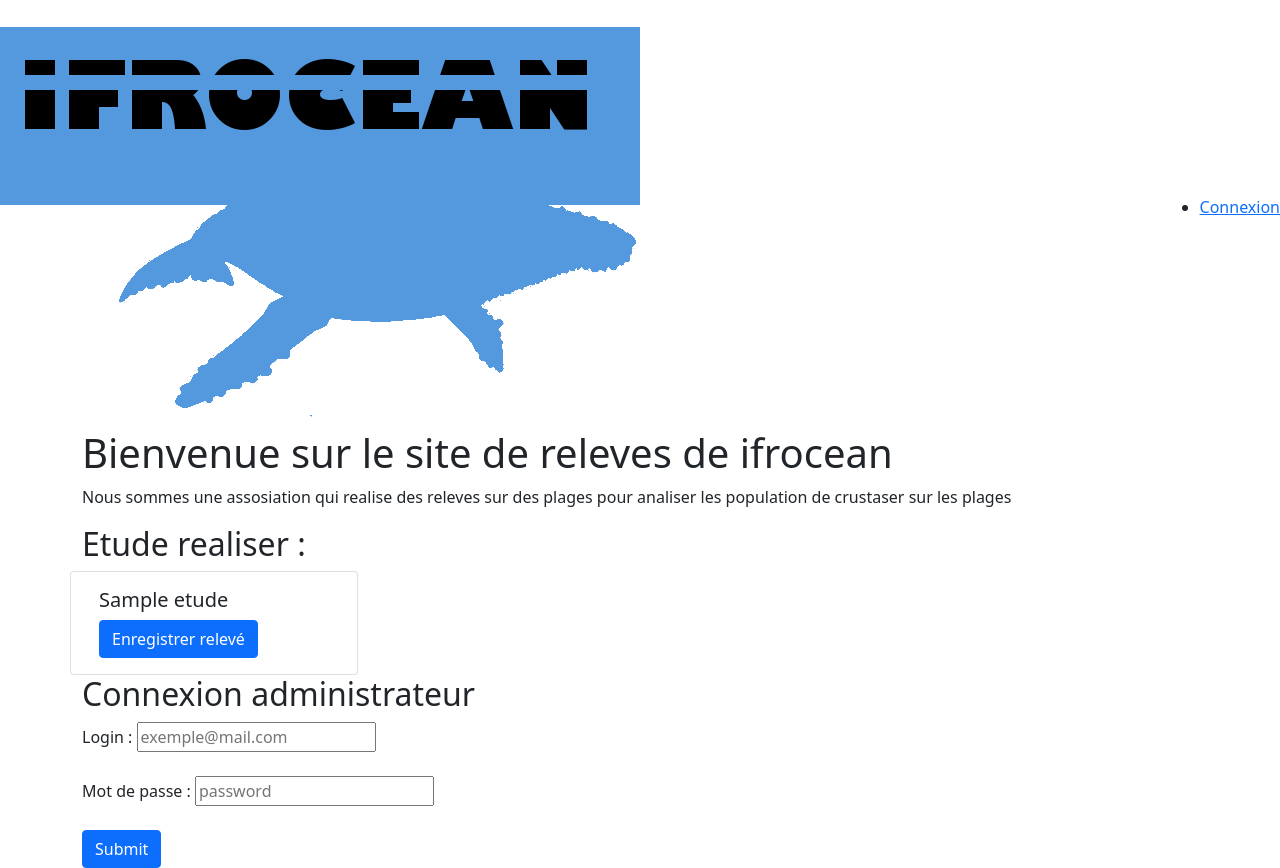
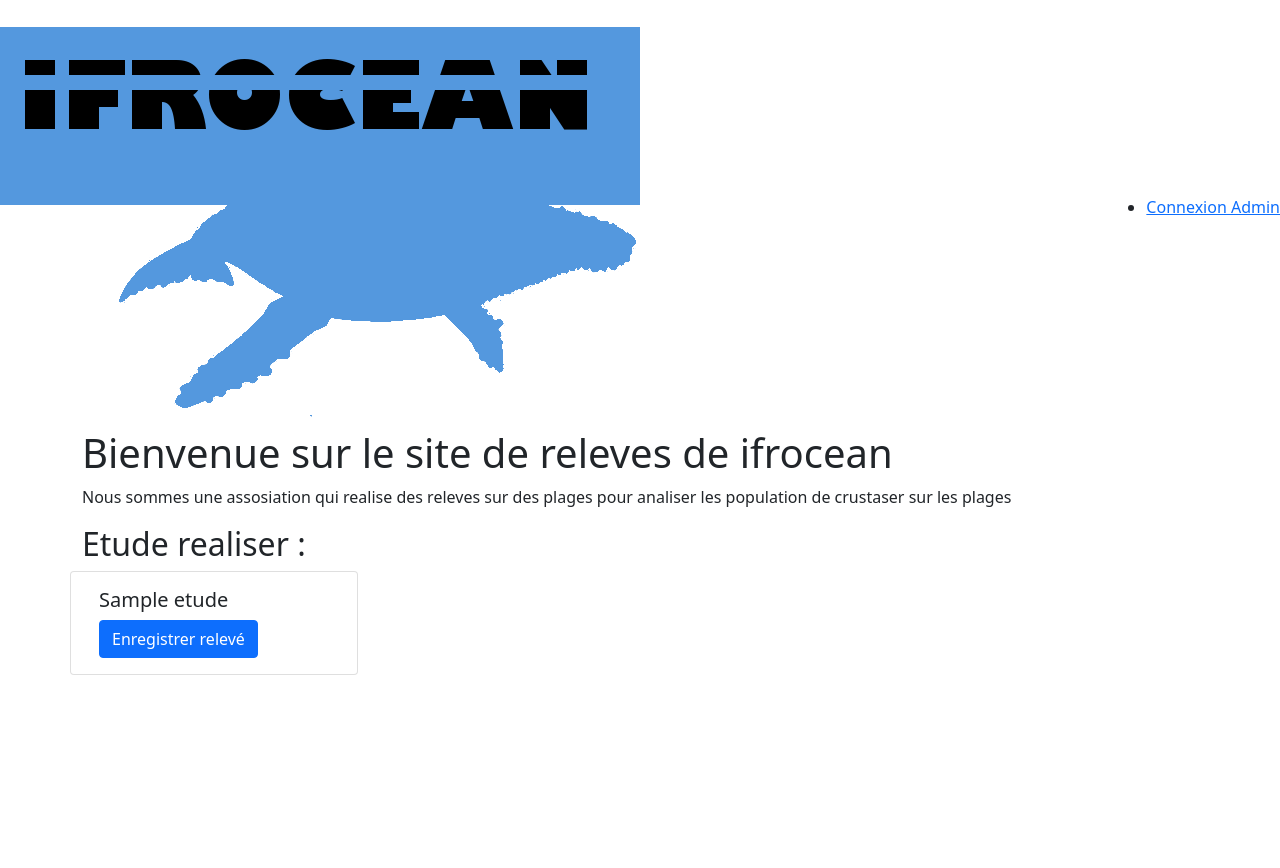
Before and after one commit to QuentinVdr/Atelier_BTS, a PHP site: page / in a window 1280 px wide. After the commit the page ends 675 px from the top, so only its background shows below. Run offline with PHP 8.4, Linux system fonts and the light colour scheme; tables that the repository leaves empty or names only in its code hold one stand-in row (values such as "Sample post"); some libraries are stand-ins or nearby versions.

Commit message:
Changement systeme connexion admin

```diff
--- a/Actions/admin_login_actions.php
+++ b/Actions/admin_login_actions.php
@@ -28,5 +28,5 @@ if ($result != False){
     header("location: ../.php");
 } else {
     $_SESSION["login"]=False;
-    header("location: ../index.php");
+    header("location: ../login_admin.php");
 }
--- a/header.php
+++ b/header.php
@@ -5,7 +5,7 @@
     <meta name="viewport"
           content="width=device-width, user-scalable=no, initial-scale=1.0, maximum-scale=1.0, minimum-scale=1.0">
     <meta http-equiv="X-UA-Compatible" content="ie=edge">
-    <title><?php echo $title; ?> </title>
+    <title><?php echo $title;?></title>
     <link href="https://cdn.jsdelivr.net/npm/bootstrap@5.1.3/dist/css/bootstrap.min.css" rel="stylesheet"
           integrity="sha384-1BmE4kWBq78iYhFldvKuhfTAU6auU8tT94WrHftjDbrCEXSU1oBoqyl2QvZ6jIW3" crossorigin="anonymous">
     <script src="https://cdn.jsdelivr.net/npm/bootstrap@5.1.3/dist/js/bootstrap.bundle.min.js"
--- a/index.php
+++ b/index.php
@@ -43,24 +43,6 @@ require_once "navbar.php";
         echo "</div>";
     } ?>
 
-
-    <h2>Connexion administrateur</h2>
-
-    <form method="post" action="Actions/admin_login_actions.php">
-        <input type="hidden" name="token" id="token" value="<?php echo $token ?>">
-        <div class="form-group col-md-6">
-            <label for="email">Login :</label>
-            <input type="text" class="form_control" id="login" name="login" placeholder="exemple@mail.com" required>
-        </div>
-        <br>
-        <div class="form-group col-md-6">
-            <label for="password">Mot de passe :</label>
-            <input type="password" class="form_control" id="password" name="password" placeholder="password" required>
-        </div>
-        <br>
-        <input type="submit" class="btn btn-primary">
-    </form>
-
 </div>
 
 
--- a/navbar.php
+++ b/navbar.php
@@ -11,7 +11,7 @@
         <div class="navbar-btn">
             <ul>
                 <li>
-                    <a href="" target="_self">Connexion</a>
+                    <a href="login_admin.php" target="_self">Connexion Admin</a>
                 </li>
             </ul>
         </div>
```
Also changed, not shown: login_admin.php (added, +37 -0 lines).
